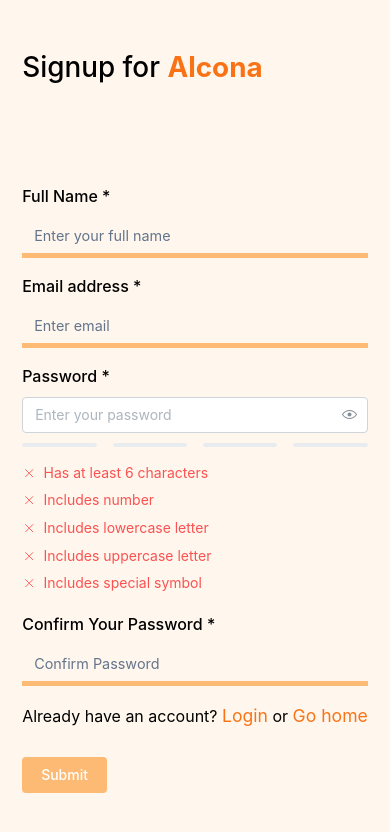
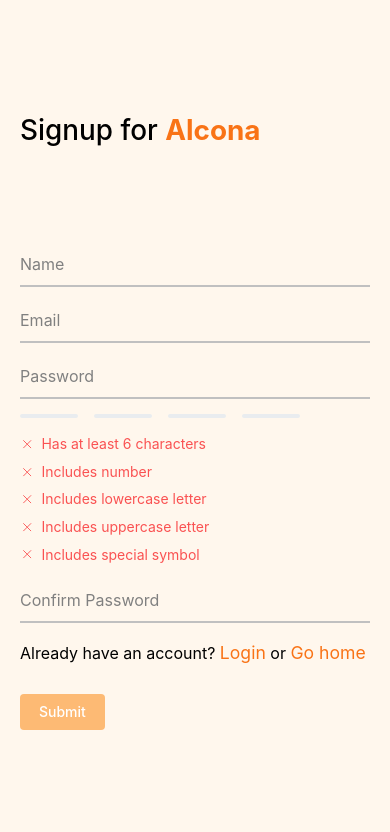
Before and after one commit to NotAayush123/project-submission, a React (Create React App) app in the folder bpa-submission/: page /signup in a window 390 px wide. Shown: the top 832 px of the page. Built offline with nearby package versions, Linux system fonts and the light colour scheme.

Commit message:
Added major styling changes to a variety of components

```diff
--- a/bpa-submission/src/components/Home/CallToActionSection.js
+++ b/bpa-submission/src/components/Home/CallToActionSection.js
@@ -18,7 +18,7 @@ const CallToActionSection = () => {
             <Button
               variant="primary"
               className={`${classes.control2} px-4 me-md-2`}
-              href="#"
+              href="/signup"
               role="button"
               size="lg"
             >
--- a/bpa-submission/src/components/Login/Input.js
+++ b/bpa-submission/src/components/Login/Input.js
@@ -1,22 +1,21 @@
 import React from "react";
 import styles from "./Input.module.css";
-import { PasswordInput } from "@mantine/core";
 
 const Input = (props) => {
   return (
     <div className={styles.wrapper}>
       <div className={styles.inputData}>
-        {props.type === "Password" ? (
-          <PasswordInput className={`${styles.input}`} {...props} label="" />
-        ) : (
         <input
           required
           className={`${styles.input}`}
           {...props}
           placeholder=""
         />
-        )}
-        <div className={styles.underline}></div>
+        <div
+          className={
+            props.mode === "Signup" ? styles.underline2 : styles.underline
+          }
+        ></div>
         <label className={styles.label}>{props.label}</label>
       </div>
     </div>
--- a/bpa-submission/src/components/Login/Input.module.css
+++ b/bpa-submission/src/components/Login/Input.module.css
@@ -1,5 +1,5 @@
 .wrapper {
-  width: 450px;
+  width: 350px;
 }
 
 .wrapper .inputData {
@@ -16,6 +16,7 @@
   font-size: 17px;
   border-bottom: 2px solid silver;
   padding: 0px;
+  outline: none !important;
 }
 
 .inputData input:focus ~ label,
@@ -25,6 +26,7 @@
   font-size: 15px;
   color: black;
   font-weight: 500;
+  margin-bottom: 1px;
 }
 .input {
   font-size: 0.9rem;
@@ -64,15 +66,47 @@
 .input:focus-visible {
   outline: none !important;
 }
-.m-6c018570 ~ label input:focus,
-.m-6c018570 ~ label input:valid,
-.m-6c018570 ~ label input:not(:placeholder-shown) {
-  transform: translateY(-20px);
-  font-size: 15px;
-  color: black;
-  font-weight: 500;
+
+.inputData .underline2 {
+  position: absolute;
+  height: 2px;
+  width: 100%;
+  bottom: 0;
 }
-.Input_input__WxJIM {
-  color: red !important;
-  background-color: red !important;
+
+.inputData .underline2:before {
+  position: absolute;
+  content: "";
+  height: 100%;
+  width: 215%;
+  background: #f97316;
+  transform: scaleX(0);
+  transform-origin: center;
+  transition: transform 0.3s ease;
 }
+@media (max-width: 1300px) {
+  .wrapper .inputData input {
+    width: 150% !important;
+  }
+  .wrapper .inputData input:focus {
+    width: 150% !important;
+  }
+  .inputData .underline2:before {
+    width: 150% !important;
+  }
+}
+.inputData input:focus ~ .underline2:before,
+.inputData input:valid ~ .underline2:before {
+  transform: scaleX(1);
+}
+@media (max-width: 950px) {
+  .wrapper .inputData input {
+    width: 100% !important;
+  }
+  .wrapper .inputData input:focus {
+    width: 100% !important;
+  }
+  .inputData .underline2:before {
+    width: 100% !important;
+  }
+}
--- a/bpa-submission/src/components/Signup/PasswordInput.js
+++ b/bpa-submission/src/components/Signup/PasswordInput.js
@@ -1,15 +1,9 @@
 import React, { useState } from "react";
-import {
-  Box,
-  Progress,
-  PasswordInput,
-  Group,
-  Text,
-  Center,
-} from "@mantine/core";
+import { Box, Progress, Group, Text, Center } from "@mantine/core";
 import { useInputState } from "@mantine/hooks";
 import { IconCheck, IconX } from "@tabler/icons-react";
 import classes from "./PasswordInput.module.css";
+import InputComponent from "../Login/Input";
 function PasswordRequirement({ meets, label }) {
   return (
     <Text color={meets ? "teal" : "red"} mt={5} size="sm">
@@ -81,19 +75,17 @@ export function PasswordStrength(props) {
   };
   return (
     <div>
-      <PasswordInput
+      <InputComponent
         value={value}
         onChange={setValue}
         placeholder="Enter your password"
         required
         className={`${classes.passwordInput} ${
-          props.isValid ? "passwordError" : ""
+          props.isValid ? `${classes.passwordError}` : ""
         }`}
         {...props}
-        style={{
-          width: "65%",
-        }}
         onBlur={passwordBlur}
+        label="Password"
       />
 
       <Group spacing={5} grow mt="xs" mb="md" className={classes.group}>
--- a/bpa-submission/src/components/Signup/PasswordInput.module.css
+++ b/bpa-submission/src/components/Signup/PasswordInput.module.css
@@ -3,9 +3,18 @@
     width: 100% !important;
   }
   .group {
-    width: 100% !important;
+    width: 80% !important;
   }
 }
 .group {
   width: 65%;
 }
+.passwordInput {
+  background-color: transparent;
+  outline: none;
+  width: 215% !important;
+}
+.passwordError {
+  border-bottom: solid #dc3545 2px !important;
+  transition: border-bottom 0.7s;
+}
--- a/bpa-submission/src/components/Signup/SignupForm.js
+++ b/bpa-submission/src/components/Signup/SignupForm.js
@@ -4,6 +4,7 @@ import useInput from "../../hooks/use-input";
 import classes from "./SignupForm.module.css";
 import { PasswordStrength } from "./PasswordInput";
 import { Button } from "@mantine/core";
+import InputComponent from "../Login/Input";
 const SignupForm = () => {
   const [passwordIsValid, setPasswordIsValid] = useState(false);
   const [passwordValue, setPasswordValue] = useState("");
@@ -72,26 +73,18 @@ const SignupForm = () => {
                 </span>
               </h1>
               <Form.Group className="mb-3" controlId="formName">
-                <Form.Label style={{ fontWeight: 500 }}>
-                  Full Name
-                  <span
-                    class="m-78a94662 mantine-InputWrapper-required mantine-PasswordInput-required"
-                    aria-hidden="true"
-                  >
-                    {" "}
-                    *
-                  </span>
-                </Form.Label>
-                <Form.Control
+                <InputComponent
                   type="text"
                   placeholder="Enter your full name"
                   required
                   value={enteredName}
                   onChange={nameChangedHandler}
                   onBlur={nameBlurHandler}
+                  label="Name"
                   className={`${nameInputHasError ? classes.error : ""} ${
                     classes.input
                   }`}
+                  mode="Signup"
                 />
                 {nameInputHasError && (
                   <p
@@ -103,19 +96,10 @@ const SignupForm = () => {
                 )}
               </Form.Group>
               <Form.Group className="mb-3" controlId="formEmail">
-                <Form.Label style={{ fontWeight: 500 }}>
-                  Email address
-                  <span
-                    class="m-78a94662 mantine-InputWrapper-required mantine-PasswordInput-required"
-                    aria-hidden="true"
-                  >
-                    {" "}
-                    *
-                  </span>
-                </Form.Label>
-                <Form.Control
+                <InputComponent
                   type="email"
                   placeholder="Enter email"
+                  label="Email"
                   required
                   onBlur={emailBlurHandler}
                   onChange={emailChangeHandler}
@@ -123,6 +107,7 @@ const SignupForm = () => {
                   className={`${emailhasError ? classes.error : ""}  ${
                     classes.input
                   }`}
+                  mode="Signup"
                 />
                 {emailhasError && (
                   <p
@@ -134,45 +119,29 @@ const SignupForm = () => {
                 )}
               </Form.Group>
               <Form.Group className={`mb-3`} controlId="formPassword">
-                <Form.Label style={{ fontWeight: 500 }}>
-                  Password
-                  <span
-                    class="m-78a94662 mantine-InputWrapper-required mantine-PasswordInput-required"
-                    aria-hidden="true"
-                  >
-                    {" "}
-                    *
-                  </span>
-                </Form.Label>
                 <PasswordStrength
                   onValidationChange={handlePasswordValidationChange}
                   isValid={!passwordIsValid}
+                  mode="Signup"
+                  type="Password"
                 />
               </Form.Group>
               <Form.Group
                 className={`mb-3 ${confirmPasswordHasError ? "error" : ""}`}
                 controlId="formConfirmPassword"
               >
-                <Form.Label style={{ fontWeight: 500 }}>
-                  Confirm Your Password
-                  <span
-                    class="m-78a94662 mantine-InputWrapper-required mantine-PasswordInput-required"
-                    aria-hidden="true"
-                  >
-                    {" "}
-                    *
-                  </span>
-                </Form.Label>
-                <Form.Control
+                <InputComponent
                   type="password"
                   placeholder="Confirm Password"
                   required
+                  label="Confirm Password"
                   value={enteredConfirmPassword}
                   onChange={passwordConfirmChangeHandler}
                   onBlur={passwordConfirmBlurHandler}
                   className={`${confirmPasswordHasError ? classes.error : ""} ${
                     classes.input
                   }`}
+                  mode="Signup"
                 />
                 {confirmPasswordHasError && (
                   <p
@@ -211,6 +180,9 @@ const SignupForm = () => {
             src="https://st3.depositphotos.com/5479794/15306/i/450/depositphotos_153064450-stock-photo-delivering-groceries-to-the-elderly.jpg"
             alt=""
             className={classes.image}
+            style={{
+              clipPath: "polygon(25% 0%, 100% 0%, 100% 99%, 0% 100%)",
+            }}
           />
         </Col>
       </Row>
--- a/bpa-submission/src/components/Signup/SignupForm.module.css
+++ b/bpa-submission/src/components/Signup/SignupForm.module.css
@@ -1,5 +1,5 @@
 .form .error {
-  border-bottom: solid #dc3545 5px !important;
+  border-bottom: solid #dc3545 3px !important;
   transition: border-bottom 0.7s;
 }
 
@@ -7,7 +7,6 @@
   margin-left: 10vh;
   display: flex;
   align-items: center;
-
   height: 100vh;
 }
 @media (max-width: 768px) {
@@ -32,28 +31,16 @@
 }
 
 .main {
-  /* overflow-y: hidden !important;0 */
   overflow-x: hidden !important;
 }
 
 .input {
-  width: 65%;
-  border: none !important;
   background-color: transparent !important;
-  border-radius: 0px !important;
-  border-bottom: solid #fdba74 5px !important;
   transition: border-bottom 0.7s;
+  outline: none;
+  width: 215% !important;
 }
-.input::placeholder {
-  color: #64748b;
-  font-size: 0.9rem;
-}
-.input:focus {
-  box-shadow: none;
-  border-bottom: solid #f59e0b 5px !important;
 
-  transition: border-bottom 0.7s;
-}
 .title {
   margin-bottom: 100px;
 }
--- a/bpa-submission/src/pages/About.js
+++ b/bpa-submission/src/pages/About.js
@@ -31,7 +31,7 @@ const About = () => {
             >
               <div
                 style={{ width: "90%", height: "100%" }}
-                className={styles.outside}
+                className={styles.card}
               >
                 <img
                   src={Trust}
@@ -56,7 +56,7 @@ const About = () => {
             >
               <div
                 style={{ width: "90%", height: "100%" }}
-                className={styles.inside}
+                className={styles.card}
               >
                 <img src={Reliability} alt="" className="img-fluid" />
                 <h1 className="text-center">Reliability</h1>
@@ -75,7 +75,7 @@ const About = () => {
             >
               <div
                 style={{ width: "90%", height: "100%" }}
-                className={styles.outside}
+                className={styles.card}
               >
                 <img
                   src="https://res.cloudinary.com/zenbusiness/q_auto/v1/shared-assets/icon/product/money-bag-256.svg"
--- a/bpa-submission/src/pages/Login.js
+++ b/bpa-submission/src/pages/Login.js
@@ -2,7 +2,11 @@ import React from "react";
 import LoginForm from "../components/Login/LoginForm";
 import classes from "../components/Login/LoginForm.module.css";
 const Login = () => {
-  return <LoginForm />;
+  return (
+    <div className={classes.bg}>
+      <LoginForm />
+    </div>
+  );
 };
 
 export default Login;
```
Also changed, not shown: bpa-submission/src/components/Login/LoginForm.js (+3 -6 lines), bpa-submission/src/components/Login/LoginForm.module.css (+18 -1 lines), bpa-submission/src/pages/About.module.css (+7 -7 lines), bpa-submission/src/assets/bgwithsemicircle.png (added). Lines whose indentation alone changed are shown as unchanged.
